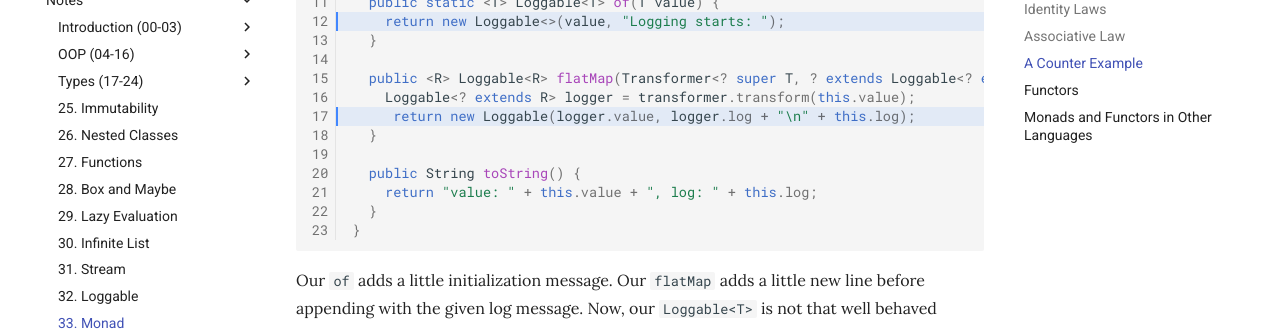
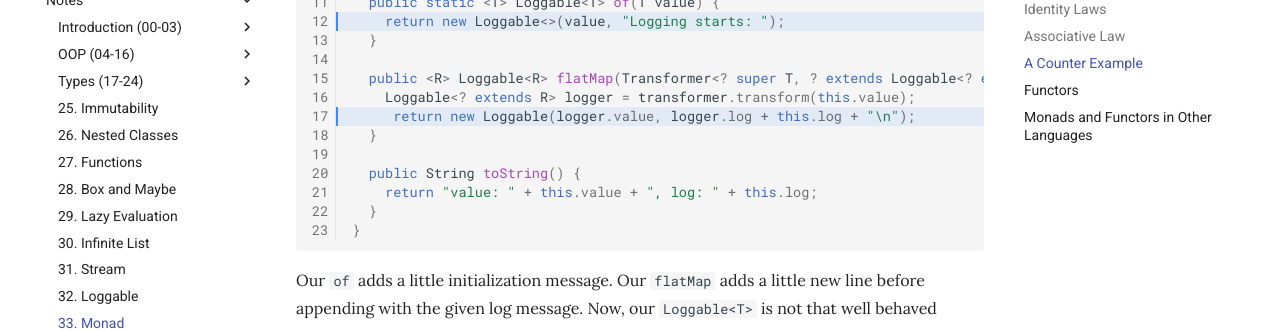
Before and after one commit to nus-cs2030s/2021-s2, an MkDocs documentation site: the page built from docs/33-monad.md, in a window 1280 px wide and 900 px high, scrolled down 3924 px. Shown: the part 153-484 px from the top of the window. Built offline with MkDocs 1.6.1 and Material for MkDocs 9.7.7, drawn with Linux system fonts in a browser that asks for light colours.

Commit message:
Change position of newline

```diff
--- a/docs/33-monad.md
+++ b/docs/33-monad.md
@@ -131,7 +131,7 @@ class Loggable<T> {
 
   public <R> Loggable<R> flatMap(Transformer<? super T, ? extends Loggable<? extends R>> transformer) {
     Loggable<? extends R> logger = transformer.transform(this.value);
-	 return new Loggable(logger.value, logger.log + "\n" + this.log);
+	 return new Loggable(logger.value, logger.log + this.log + "\n");
   }
 
   public String toString() {
```
